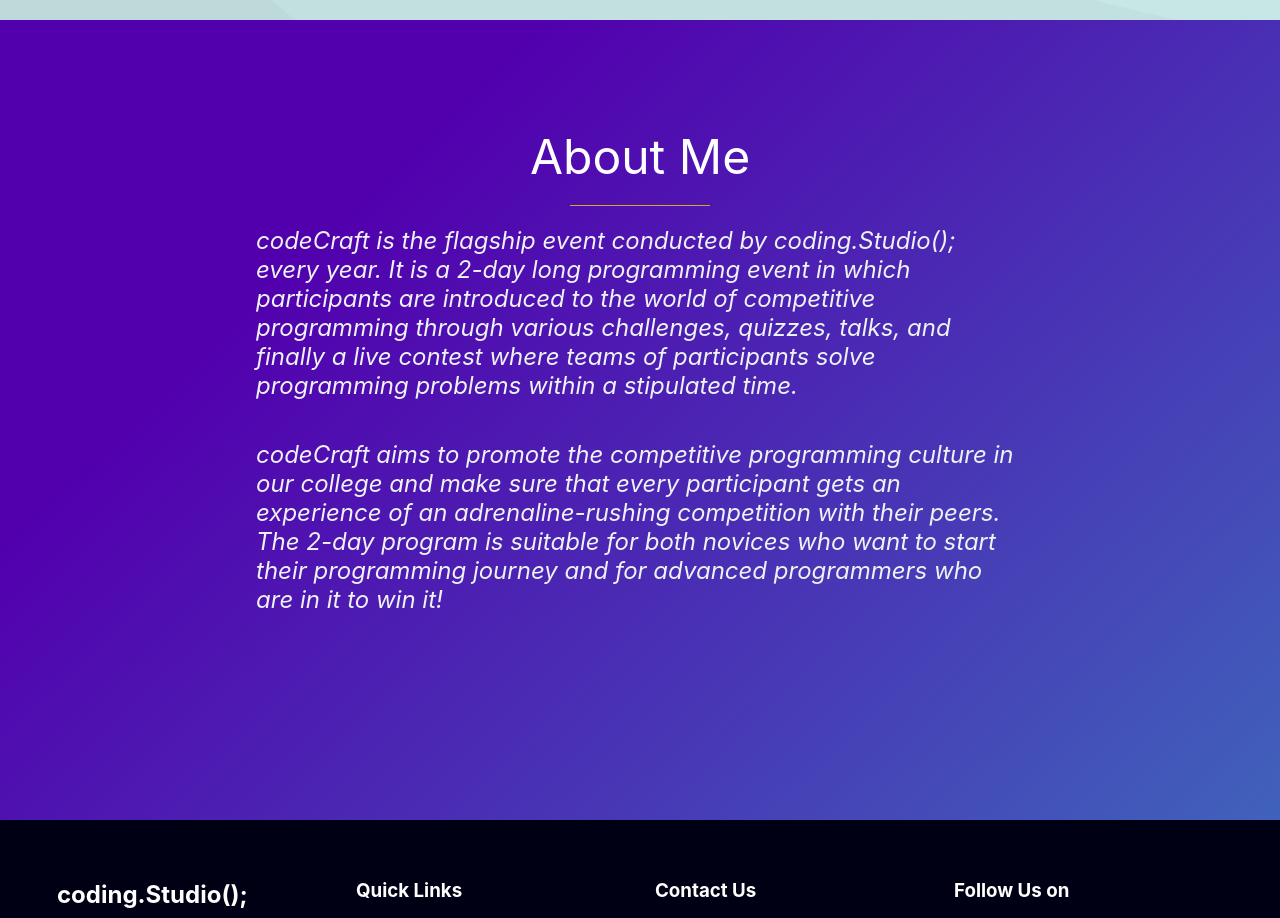
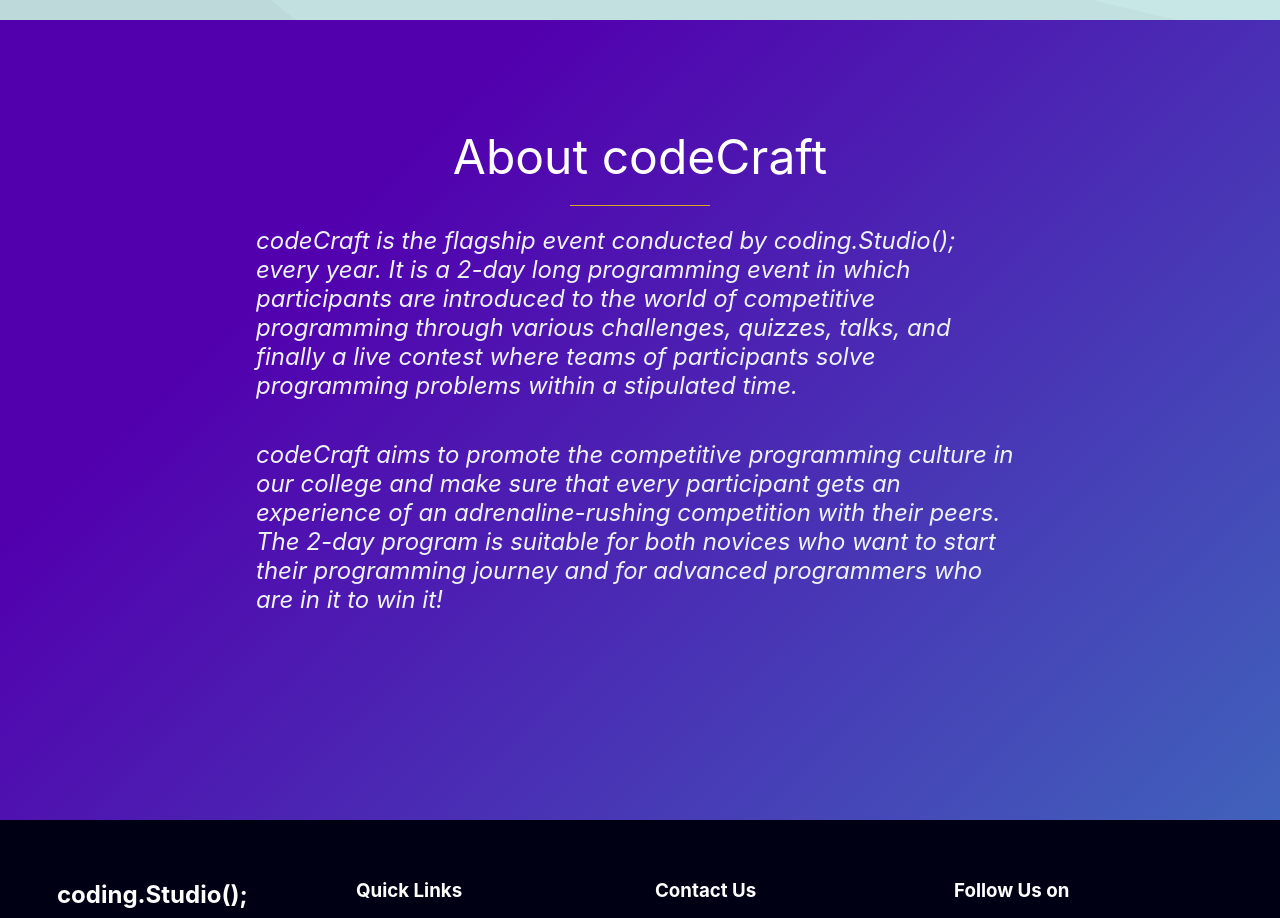
Before and after one commit to Revantark/CodeCraft, a React (Create React App) app: page / in a window 1280 px wide. Shown: the part 1580-2498 px from the top of the page. Built offline with nearby package versions, Linux system fonts and the light colour scheme.

Commit message:
Fix typo

```diff
--- a/src/Components/home/about.js
+++ b/src/Components/home/about.js
@@ -4,7 +4,7 @@ export default function About() {
     return (
         <div id="codeCraft" className="fullscreen about">
             <span className="about-title" >
-                About Me
+                About codeCraft
             </span>
             <div className="underline">
 
```
